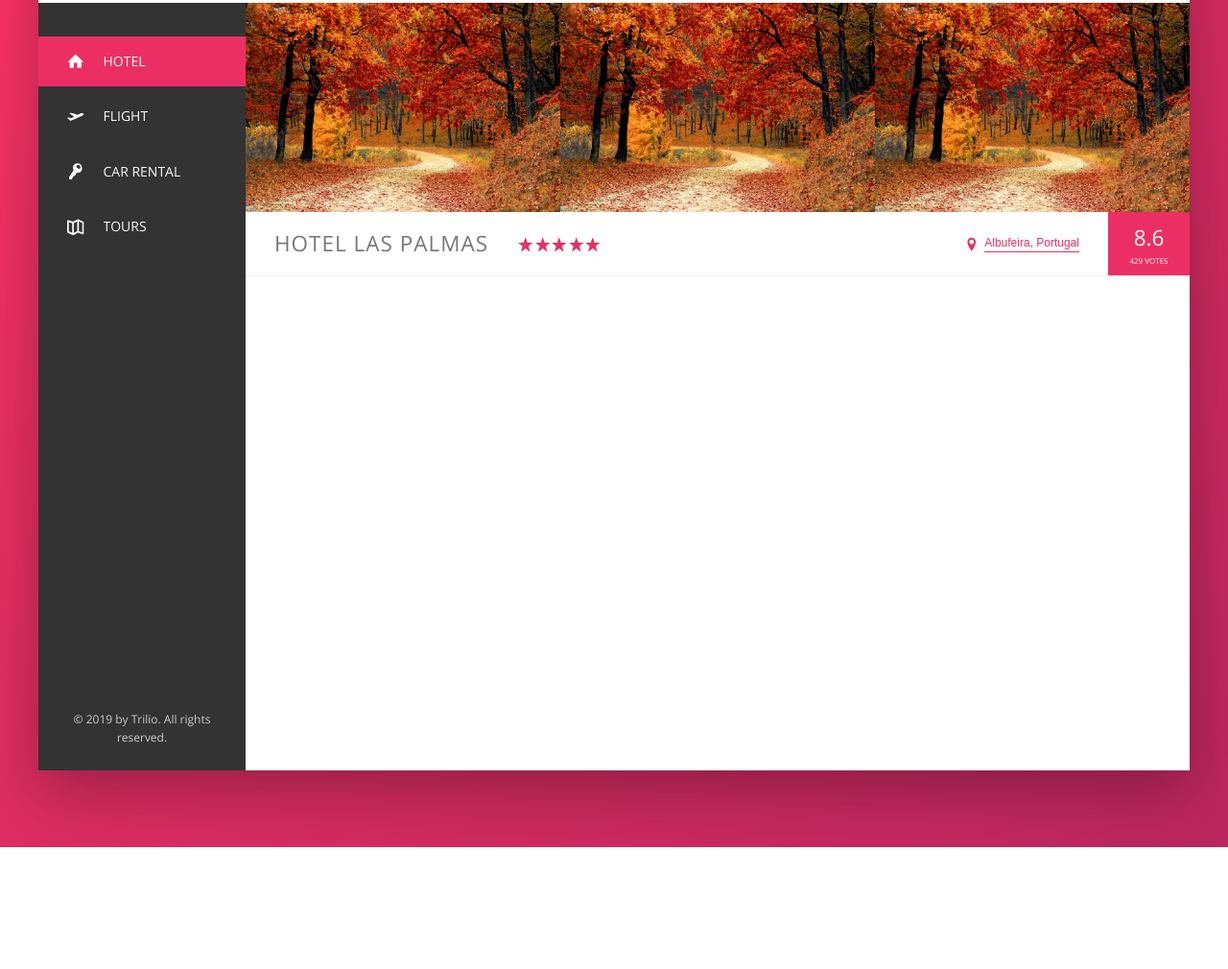
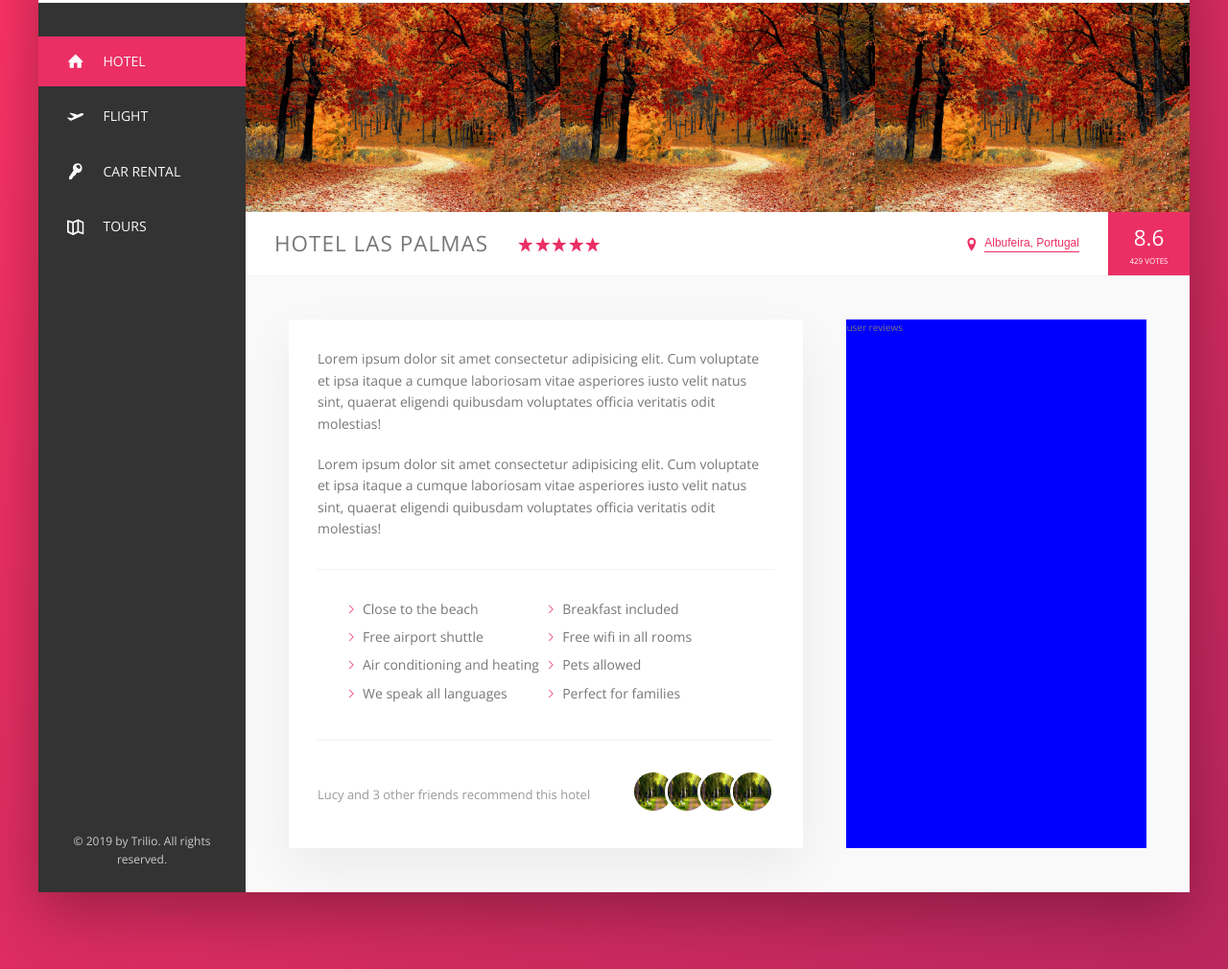
Before and after one commit to DavidGuben/trilio, a website: page index.html in a window 1280 px wide. Shown: the part 147-1157 px from the top of the page at 96% size. Before the commit the page ends 1030 px from the top, so only its background shows below. Drawn offline with nearby package versions, Linux system fonts and the light colour scheme.

Commit message:
completed details section

```diff
--- a/index.html
+++ b/index.html
@@ -142,6 +142,41 @@
                         </div>
                     </div>
 
+                    <div class="detail">
+                        <div class="description">
+                            <p class="paragraph">
+                                Lorem ipsum dolor sit amet consectetur adipisicing elit. Cum voluptate et ipsa itaque a cumque laboriosam vitae asperiores iusto velit natus sint, quaerat eligendi quibusdam voluptates officia veritatis odit molestias!
+                            </p>
+                            <p class="paragraph">
+                                    Lorem ipsum dolor sit amet consectetur adipisicing elit. Cum voluptate et ipsa itaque a cumque laboriosam vitae asperiores iusto velit natus sint, quaerat eligendi quibusdam voluptates officia veritatis odit molestias!
+                            </p>
+                            <ul class="list">
+                                <li class="list__item">Close to the beach</li>
+                                <li class="list__item">Breakfast included</li>
+                                <li class="list__item">Free airport shuttle</li>
+                                <li class="list__item">Free wifi in all rooms</li>
+                                <li class="list__item">Air conditioning and heating</li>
+                                <li class="list__item">Pets allowed</li>
+                                <li class="list__item">We speak all languages</li>
+                                <li class="list__item">Perfect for families</li>
+                            </ul>
+
+                            <div class="recommend">
+                                <p class="recommend__count">
+                                    Lucy and 3 other friends recommend this hotel
+                                </p>
+                                <div class="reccommend__friends">
+                                    <img src="img/bench.jpg" alt="Friend 1" class="recommend__photo">
+                                    <img src="img/bench.jpg" alt="Friend 2" class="recommend__photo">
+                                    <img src="img/bench.jpg" alt="Friend 3" class="recommend__photo">
+                                    <img src="img/bench.jpg" alt="Friend 4" class="recommend__photo">
+                                </div>
+                            </div>
+                        </div>
+                        <div class="user-reviews">
+                            user reviews
+                        </div>
+                    </div>
                 </main>
             </div>
         </div>
--- a/sass/_base.scss
+++ b/sass/_base.scss
@@ -31,12 +31,14 @@ Grey dark 3: #999
     --color-grey-dark-3: #999;
 
     --shadow-dark: 0 2rem 6rem rgba(0,0,0,.3);
+    --shadow-light: 0 2rem 5rem rgba(0,0,0,.06);
+
+    --line: 1px solid var(--color-grey-light-2);
 }
 
 * {
     margin: 0;
     padding: 0;
-    overflow: hidden;
 }
 
 *,
--- a/sass/_components.scss
+++ b/sass/_components.scss
@@ -209,7 +209,7 @@
 .overview {
     display: flex;
     align-items: center;
-    border-bottom: 1px solid var(--color-grey-light-2);
+    border-bottom: var(--line);
 
     &__heading {
         font-size: 2.25rem;
@@ -307,3 +307,85 @@
         box-shadow: none;
     }
 }
+
+////////////////////////
+// PARAGRAPH
+.paragraph:not(:last-of-type) {
+    margin-bottom: 2rem;
+}
+
+
+
+
+////////////////////////
+// LIST
+.list {
+    list-style: none;
+    margin: 3rem 0;
+    padding: 3rem;
+    border-top: var(--line);
+    border-bottom: var(--line);
+
+    display: flex;
+    flex-wrap: wrap;
+
+    &__item {
+        flex: 0 0 50%;
+        margin-bottom: .7rem;
+
+    }
+
+    &__item::before {
+        content: "";
+        display: inline-block;
+        height: 1rem;
+        width: 1rem;
+        margin-right: .7rem;
+
+        // older browsers
+        //background-image: url(../img/SVG/chevron-thin-right.svg);
+        //background-size: cover;
+
+        // newer browsers - masks
+        background-color: var(--color-primary);
+        -webkit-mask-image: url(../img/SVG/chevron-thin-right.svg);
+        -webkit-mask-size: cover;
+        mask-image: url(../img/SVG/chevron-thin-right.svg);
+        mask-size: cover;
+
+    }
+}
+
+
+
+
+////////////////////////
+// RECOMMEND
+.recommend {
+    font-size: 1.3rem;
+    color: var(--color-grey-dark-3);
+
+    display: flex;
+    align-items: center;
+
+
+    &__count {
+        margin-right: auto; // auto calculates margin to push count to the right side
+    }
+
+    &__friends {
+
+    }
+
+    &__photo {
+        box-sizing: content-box;
+        height: 4rem;
+        width: 4rem;
+        border-radius: 50%;
+        border: 3px solid #fff;
+
+        &:not(:last-child) {
+            margin-right: -1.5rem;
+        }
+    }
+}
--- a/sass/_layout.scss
+++ b/sass/_layout.scss
@@ -11,7 +11,7 @@
     font-size: 1.4rem;
     height: 7rem;
     background-color: #fff;
-    border-bottom: 1px solid var(--color-grey-light-2);
+    border-bottom: var(--line);
 
     display: flex;
     justify-content: space-between;
@@ -35,8 +35,26 @@
 .hotel-view {
     background-color: #fff;
 
-    // test
-    height: 80rem;
-
     flex: 1;
 }
+
+.detail {
+    display: flex;
+    padding: 4.5rem;
+    background-color: var(--color-grey-light-1);
+    border-bottom: var(--line);
+}
+
+.description {
+    font-size: 1.4rem;
+    background-color: white;
+    box-shadow: var(--shadow-light);
+    padding: 3rem;
+    margin-right: 4.5rem;
+    flex: 0 0 60%;
+}
+
+.user-reviews {
+    background-color: blue;
+    flex: 1;
+}
```
Also changed, not shown: css/style.css.
